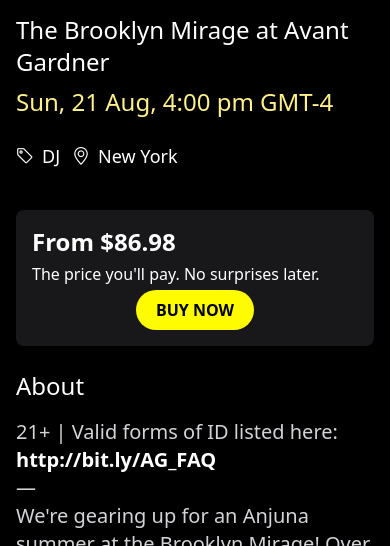
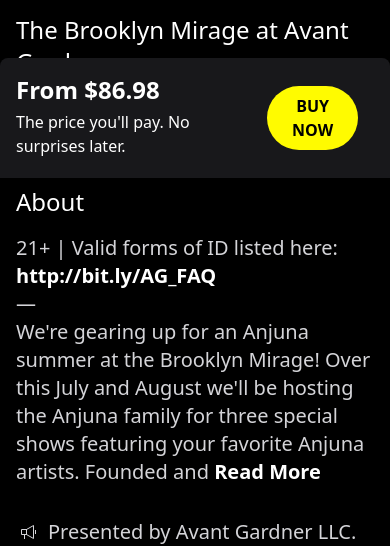
Before and after one commit to prowebdev119/TailwindCSS, a website: page index.html in a window 390 px wide. Shown: the part 666-1212 px from the top of the page. Drawn offline with nearby package versions, Linux system fonts and the light colour scheme.

Commit message:
WHOLE COMPLETION

```diff
--- a/index.html
+++ b/index.html
@@ -99,7 +99,7 @@
           </div>
         </div>
         <div
-          class="bg-zinc-900 w-full p-4 flex flex-col md:flex-row justify-center md:justify-between rounded-lg my-6">
+          class="fixed sm:relative bottom-0 left-0 bg-zinc-900 w-full p-4 flex justify-between rounded-b-none rounded-t-lg sm:rounded-lg my-0 sm:my-6">
           <div class="flex flex-col">
             <h3 class="text-2xl font-semibold">From $86.98</h3>
             <p class="my-1">The price you'll pay. No surprises later.</p>
```
